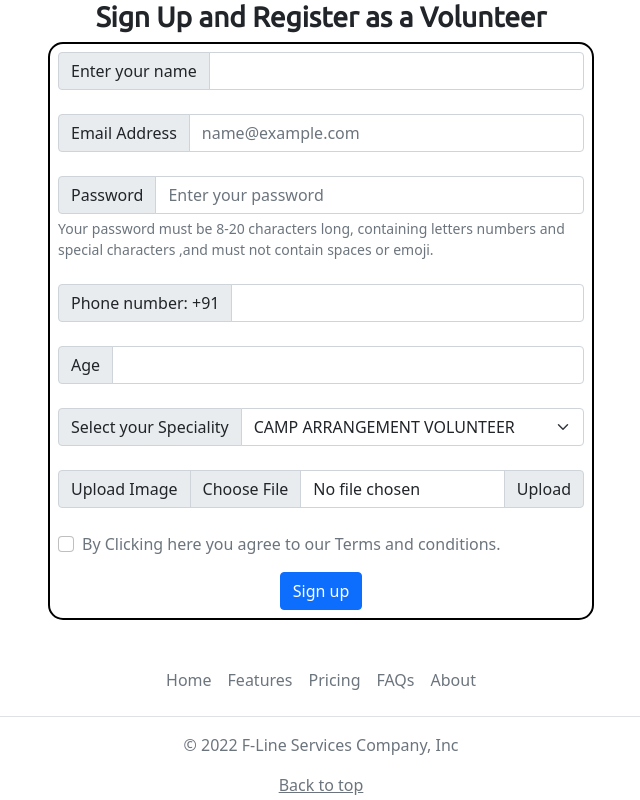
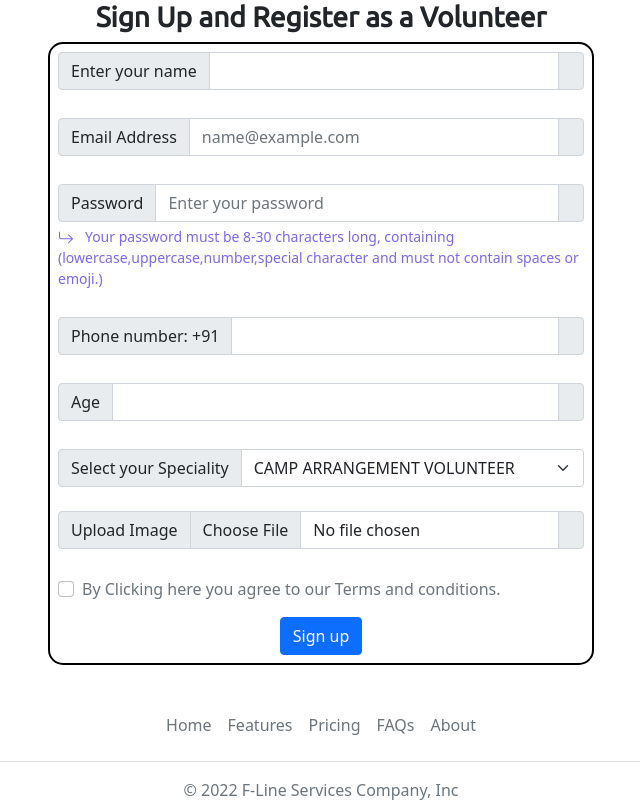
Before and after one commit to 1805124/FLine_DEMO, a Django app: page /distributionTeamSignUp.html in a window 1280 px wide. Shown: the part 58-858 px from the top of the page, without its empty margins (319-959 px from the left). Run offline with Django 4.2, Linux system fonts and the light colour scheme.

Commit message:
distribution team signup form validation complete

```diff
--- a/static/JS/distributionTeamsSignUp.js
+++ b/static/JS/distributionTeamsSignUp.js
@@ -104,7 +104,7 @@ const email = document.forms["myForm"]["signUpEmail"];
 email.addEventListener('input',function(e){
     // console.log(e.target.name)
     let target = e.target.name;
-    if(target=="email"){
+    if(target=="req_email"){
         var email = document.forms["myForm"]["signUpEmail"].value;
         const emailFormat =/^\w+@[a-zA-Z_]+?\.[a-zA-Z]{2,3}$/;
         const emailValid = emailFormat.test(email)
--- a/templates/distributionTeamSignUp.html
+++ b/templates/distributionTeamSignUp.html
@@ -188,38 +188,61 @@
         <h3>Sign Up and Register as a Volunteer </h3>
     </div>
     <div class="container d-flex justify-content-center align-items-center">
-        <form action="distributionteamsignup" method="post" class="F3 innerFormPadding" id="distributionTeamForm" enctype="multipart/form-data">
+        <form action="distributionteamsignup" method="post" class="F3 innerFormPadding" id="distributionTeamForm" name="myForm" enctype="multipart/form-data">
             {% csrf_token %}
             <div class="input-group">
                 <span class="input-group-text">Enter your name</span>
                 <input type="text" aria-label="name" class="form-control" id="requester_name" name="req_name">
+                <span class="input-group-text" id="nameIcon"></span>
+            </div>
+            <div id="nameMsg" class="form-text formError d-flex justify-content-center align-items-center">
+
             </div>
             <br>
 
             <div class="volunteercontact">
                 <div class="input-group">
                     <span class="input-group-text">Email Address</span>
-                <input type="email" class="form-control" id="exampleFormControlInput1" placeholder="name@example.com" name="req_email">
+                    <input type="email" class="form-control" id="signUpEmail" placeholder="name@example.com" name="req_email">
+                    <span class="input-group-text" id="emailIcon"></span>
+                </div>
+                <div id="emailMsg" class="form-text formError d-flex justify-content-center align-items-center">
+
                 </div>
                 <br>
                 <div class="input-group">
                     <span class="input-group-text">Password</span>
-                    <input type="password" class="form-control" id="exampleFormControlInput1" placeholder="Enter your password" name ="password">
+                    <input type="password" class="form-control" id="signUpPassword" placeholder="Enter your password" name ="password">
+                    <span class="input-group-text" id="passwordIcon"></span>
                 </div>
-                <div id="passwordHelpBlock" class="form-text">
-                    Your password must be 8-20 characters long, containing letters numbers and special characters ,and must not contain spaces or emoji.
+                <div id="" class="form-text formNote" >
+                    <svg xmlns="http://www.w3.org/2000/svg" width="16" height="16" fill="currentColor" class="bi bi-arrow-return-right" viewBox="0 0 16 16">
+                        <path fill-rule="evenodd" d="M1.5 1.5A.5.5 0 0 0 1 2v4.8a2.5 2.5 0 0 0 2.5 2.5h9.793l-3.347 3.346a.5.5 0 0 0 .708.708l4.2-4.2a.5.5 0 0 0 0-.708l-4-4a.5.5 0 0 0-.708.708L13.293 8.3H3.5A1.5 1.5 0 0 1 2 6.8V2a.5.5 0 0 0-.5-.5z"/>
+                    </svg>&nbsp;&nbsp;
+                    Your password must be 8-30 characters long, containing (lowercase,uppercase,number,special character and must not contain spaces or emoji.)
+                </div>
+                <div id="passwordMsg" class="form-text formError d-flex justify-content-center align-items-center">
+
                 </div>
                 <br>
                 <div class="input-group">
                     <span class="input-group-text">Phone number: +91</span>
-                    <input type="phone" class="form-control" id="exampleFormControlInput1" placeholder="" maxlength="10" name="req_phone">
+                    <input type="number" id="requester_phone" class="form-control"  placeholder="" maxlength="10" name="req_phone">
+                    <span class="input-group-text" id="contactIcon"></span>
+                </div>
+                <div id="contactNumberMsg" class="form-text formError d-flex justify-content-center align-items-center">
+
                 </div>
             </div>
             <br>
 
             <div class="input-group">
                 <span class="input-group-text">Age</span>
-                <input type="text" class="form-control" id="age" name="age" placeholder="" maxlength="3">
+                <input type="number" class="form-control" id="age" name="age" placeholder="" maxlength="3">
+                <span class="input-group-text" id="ageIcon"></span>
+            </div>
+            <div id="ageMsg" class="form-text formError d-flex justify-content-center align-items-center">
+
             </div>
             <br>
 
@@ -237,7 +260,10 @@
             <div class="input-group">
                 <span class="input-group-text">Upload Image</span>
                 <input type="file" class="form-control" id="UploadedImage" name="UploadedImage">
-                <label class="input-group-text" for="inputGroupFile02">Upload</label>
+                <span class="input-group-text" id="uploadIcon"></span>
+            </div>
+            <div id="uploadMsg" class="form-text formError d-flex justify-content-center align-items-center">
+
             </div>
             <br>
 
@@ -278,6 +304,7 @@
 
 <!-- JS -->
 <script type="text/javascript" src="{% static 'JS/expandCardsUnderline.js' %}"></script>
+<script type="text/javascript" src="{% static 'JS/distributionTeamsSignUp.js' %}"></script>
 
 </body>
 </html>
```
